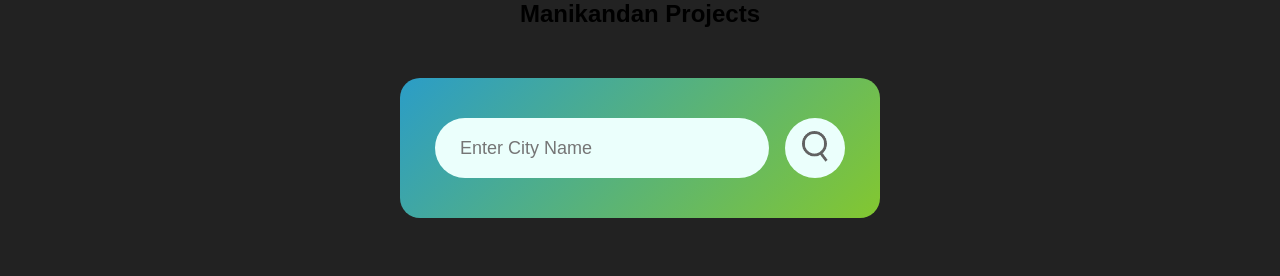
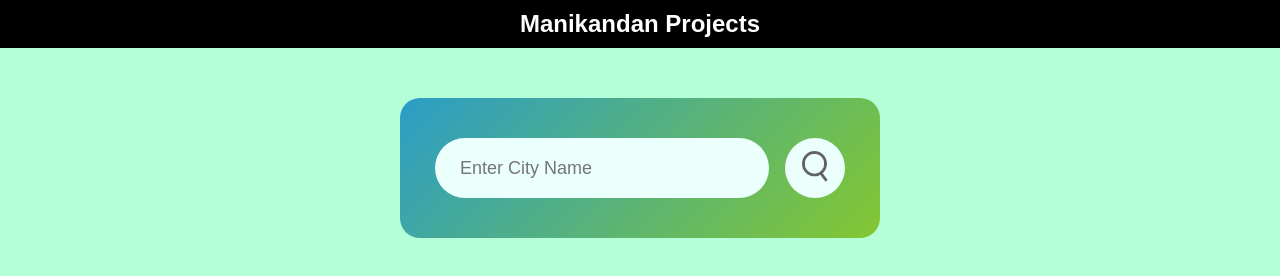
Before and after one commit to Mani-Webdev/Weather-App, a plain HTML site: page index.html in a window 1280 px wide. Drawn offline with Linux system fonts and the light colour scheme.

Commit message:
Update style.css

```diff
--- a/style.css
+++ b/style.css
@@ -5,7 +5,14 @@
     box-sizing: border-box;
 }
 body{
-    background-color: #222;
+   background-color:#b5ffd8;
+}
+center{
+    margin-top: 10px;
+    color:white;
+    padding: 10px;
+    margin-top: 0;
+    background-color: black;
 }
 .card{
     width: 40%;
```
